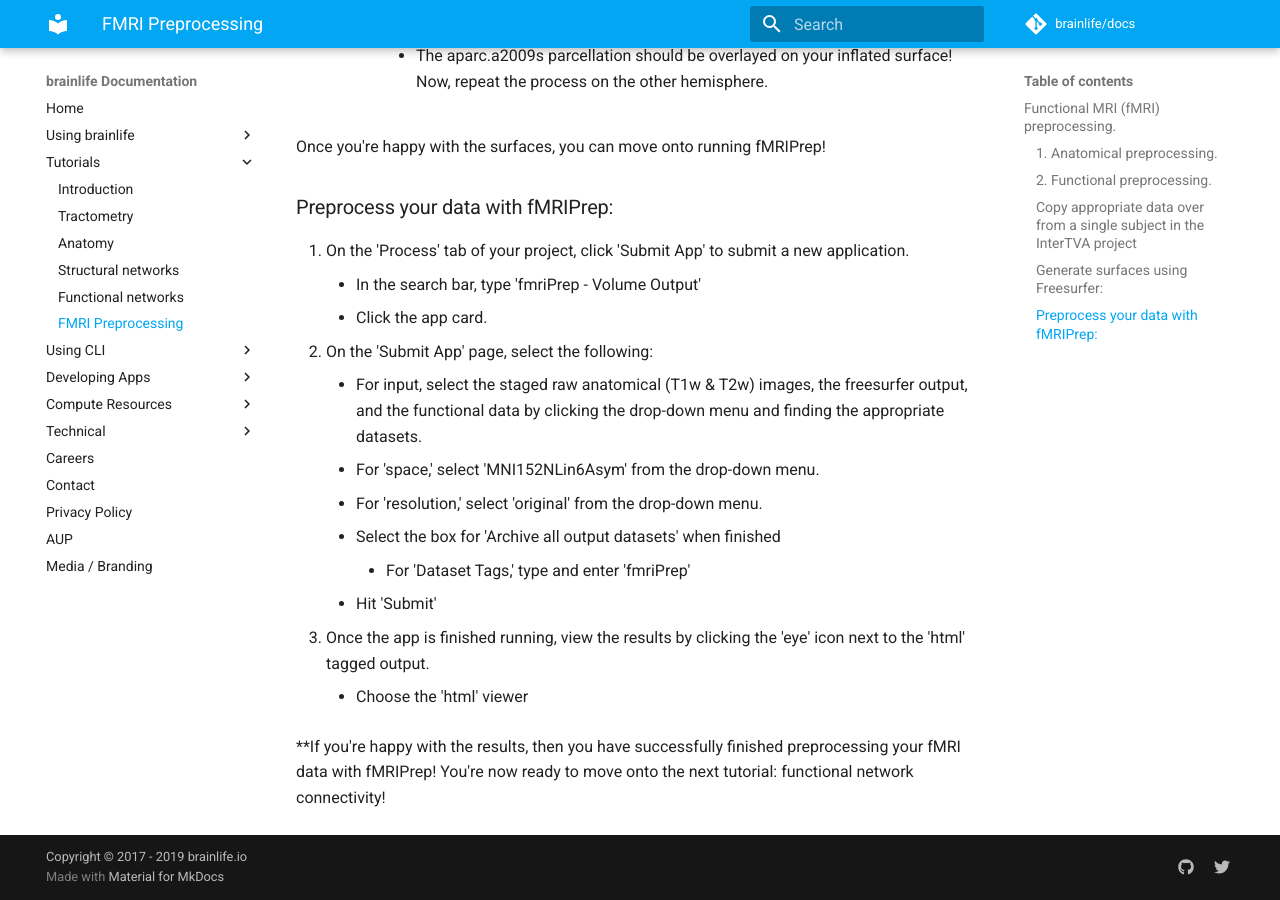
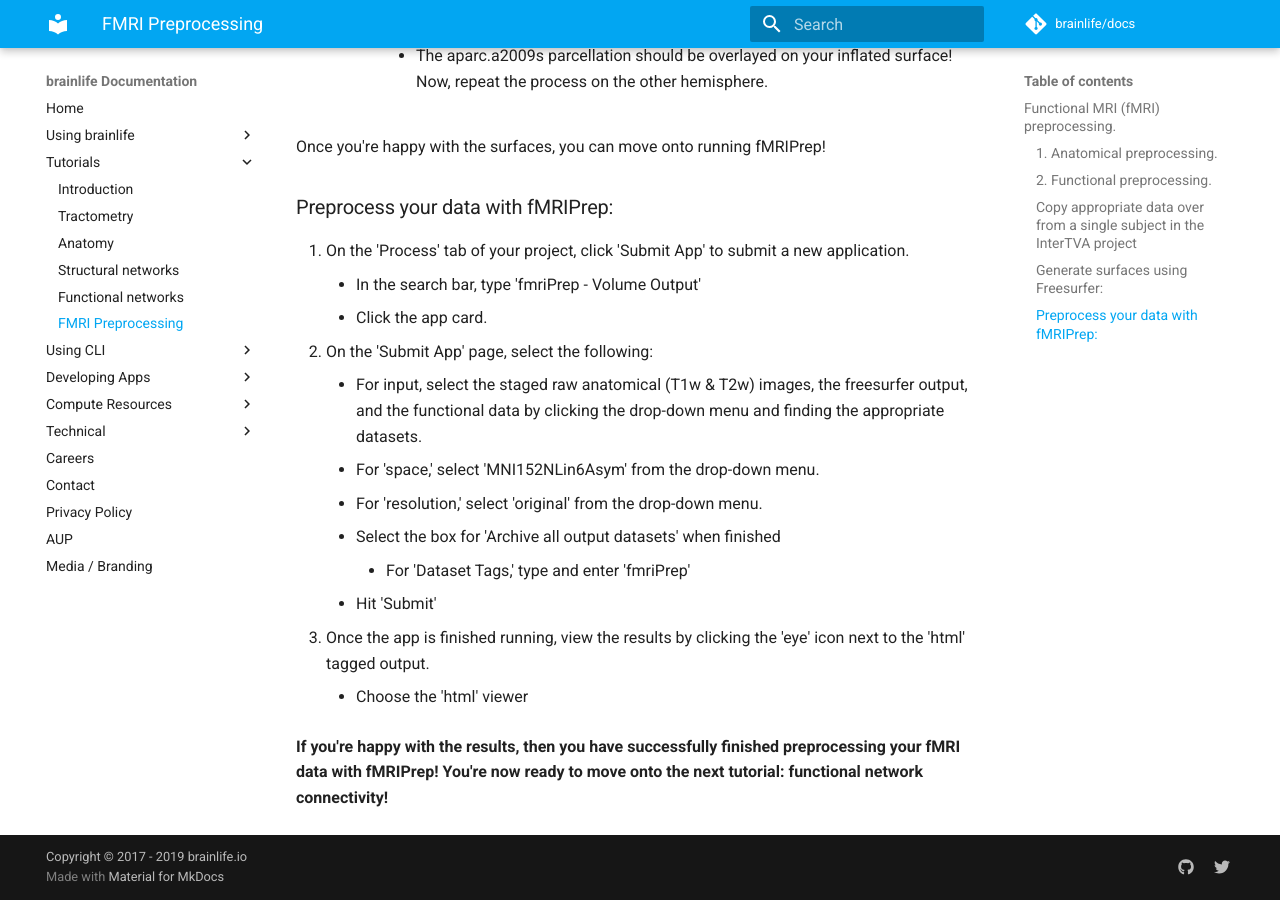
Before and after one commit to brainlife/docs, an MkDocs documentation site: the page built from docs/tutorial/fmri-preprocessing-tutorial.md, in a window 1280 px wide and 900 px high, scrolled down 3301 px. Built offline with MkDocs 1.6.1 and Material for MkDocs 9.7.7, drawn with Linux system fonts in a browser that asks for light colours; comment, search, counter and statistics services are not loaded.

```diff
--- a/docs/tutorial/fmri-preprocessing-tutorial.md
+++ b/docs/tutorial/fmri-preprocessing-tutorial.md
@@ -106,7 +106,7 @@ Once you're happy with the surfaces, you can move onto running fMRIPrep!
 1. Once the app is finished running, view the results by clicking the 'eye' icon next to the 'html' tagged output.
     * Choose the 'html' viewer
 
-**If you're happy with the results, then you have successfully finished preprocessing your fMRI data with fMRIPrep! You're now ready to move onto the next tutorial: functional network connectivity!
+**If you're happy with the results, then you have successfully finished preprocessing your fMRI data with fMRIPrep! You're now ready to move onto the next tutorial: functional network connectivity!**
 
 <!---
 ### Map the Glasser 180-node atlas:
```
